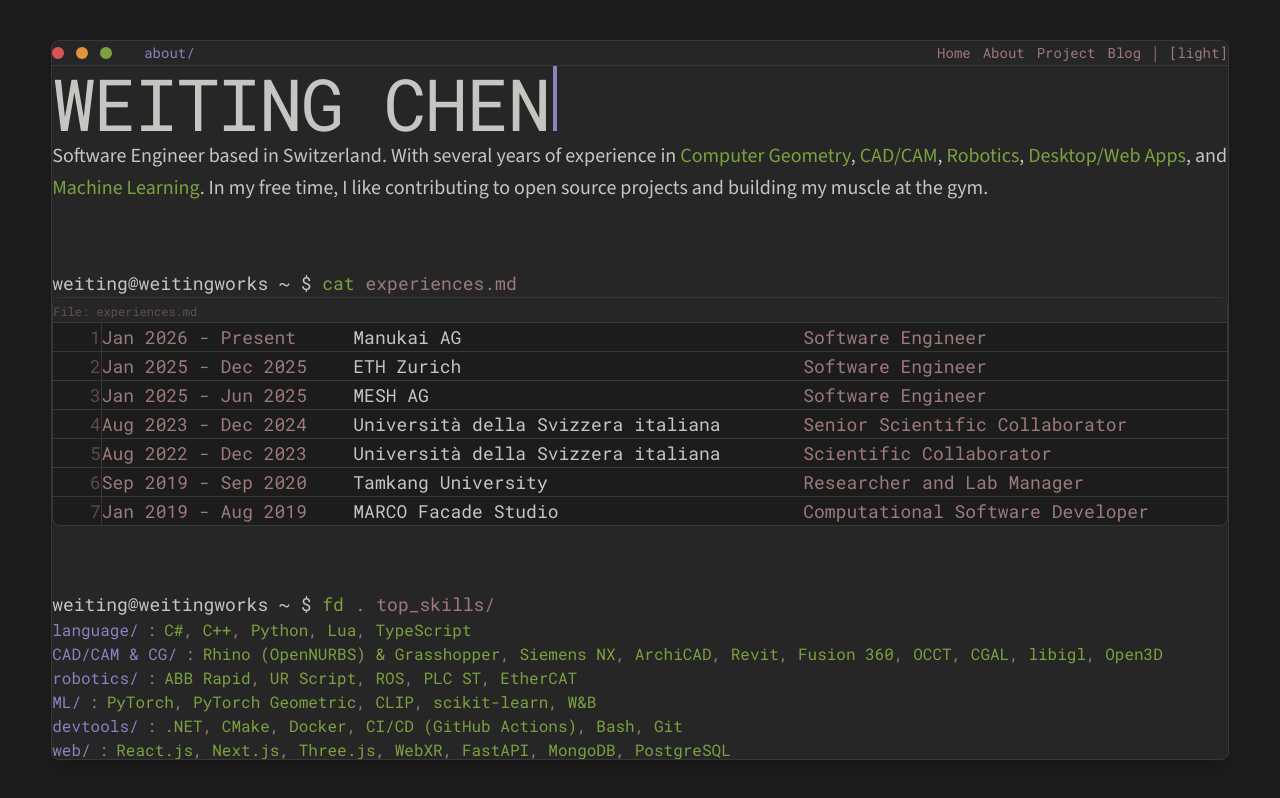
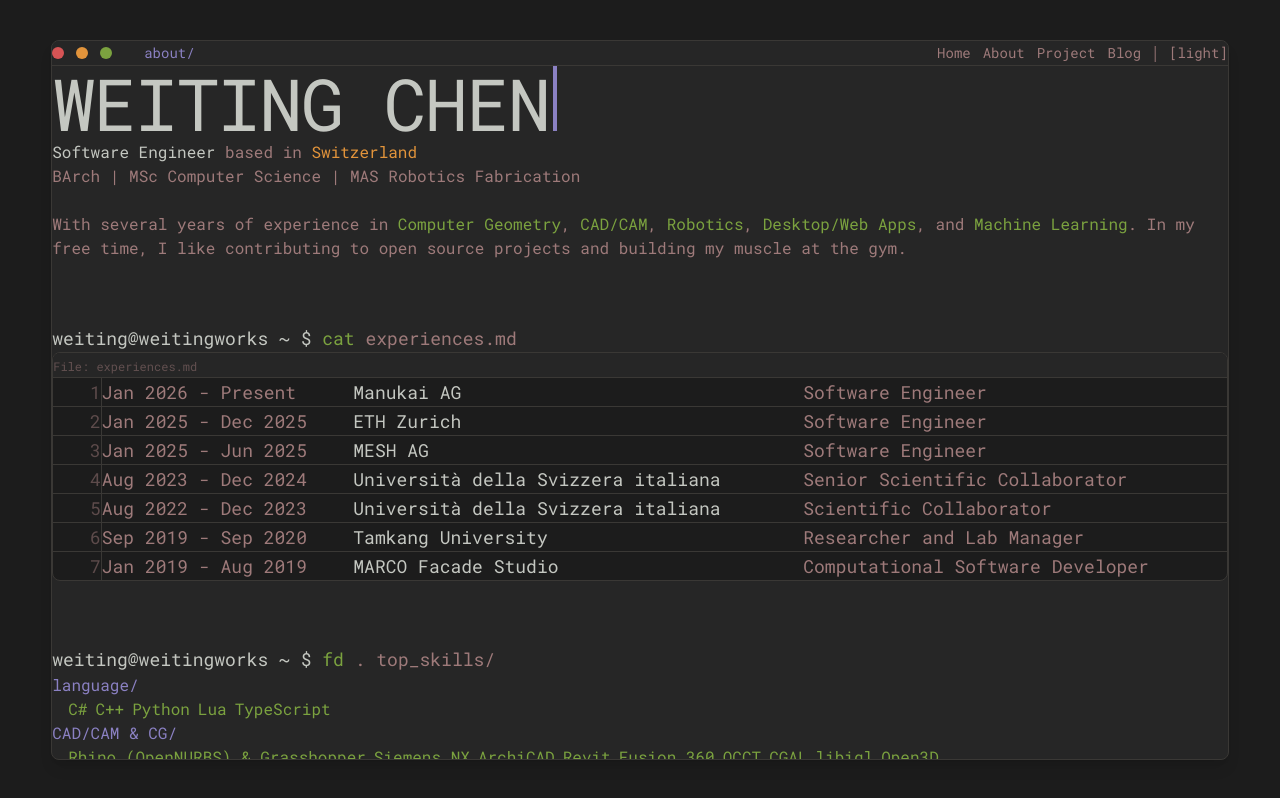
Before and after one commit to WeiTing1991/weitingworks, a Next.js app: page /about in a window 1280 px wide. Built offline with nearby package versions, Linux system fonts and the light colour scheme.

Commit message:
UI improvements: about bio with degrees, skills layout, blog template
- About: add degree line (BArch | MSc CS | MAS Robotics Fabrication)
- About: lighter/smaller bio text with mono font
- About: skills section with better spacing and wrapping
- Blog: rename first post to "Blog Template"

```diff
--- a/content/blog/hello-world.md
+++ b/content/blog/hello-world.md
@@ -1,5 +1,5 @@
 ---
-title: "Hello, world"
+title: "Blog Template"
 date: "2026-04-15"
 excerpt: "First post — how this blog is wired up and what you can put in a post."
 tags: ["meta", "nextjs"]
--- a/src/pages/about.tsx
+++ b/src/pages/about.tsx
@@ -135,9 +135,12 @@ export default function About({ about, links, experiences, skills }: AboutProps)
           transition: "opacity 0.6s ease-out, transform 0.6s ease-out",
         }}
       >
-        <p className="text-[var(--color-text)] text-lg md:text-xl leading-relaxed">
-          Software Engineer based in Switzerland. With several years of experience in <span className="text-[var(--color-foam)]">Computer Geometry</span>, <span className="text-[var(--color-foam)]">CAD/CAM</span>, <span className="text-[var(--color-foam)]">Robotics</span>, <span className="text-[var(--color-foam)]">Desktop/Web Apps</span>, and <span className="text-[var(--color-foam)]">Machine Learning</span>. In my free time, I like contributing to open source projects and building my muscle at the gym.
-        </p>
+        <div className="font-[family-name:var(--font-mono)] text-sm md:text-base text-[var(--color-subtle)] space-y-1">
+          <p><span className="text-[var(--color-text)]">Software Engineer</span> based in <span className="text-[var(--color-gold)]">Switzerland</span></p>
+          <p><span className="text-[var(--color-muted)]">BArch</span> | <span className="text-[var(--color-muted)]">MSc Computer Science</span> | <span className="text-[var(--color-muted)]">MAS Robotics Fabrication</span></p>
+          <br />
+          <p>With several years of experience in <span className="text-[var(--color-foam)]">Computer Geometry</span>, <span className="text-[var(--color-foam)]">CAD/CAM</span>, <span className="text-[var(--color-foam)]">Robotics</span>, <span className="text-[var(--color-foam)]">Desktop/Web Apps</span>, and <span className="text-[var(--color-foam)]">Machine Learning</span>. In my free time, I like contributing to open source projects and building my muscle at the gym.</p>
+        </div>
       </section>
 
       <div className="h-12 md:h-16" />
@@ -219,19 +222,15 @@ export default function About({ about, links, experiences, skills }: AboutProps)
         </p>
 
         {/* grep results */}
-        <div className="font-[family-name:var(--font-mono)] text-sm md:text-base space-y-1 overflow-x-auto">
+        <div className="font-[family-name:var(--font-mono)] text-sm md:text-base space-y-4">
           {Object.entries(skills).map(([category, items]) => (
-            <div key={category} className="flex whitespace-nowrap">
+            <div key={category}>
               <span className="text-[var(--color-iris)]">{category}/</span>
-              <span className="text-[var(--color-muted)] mx-2">:</span>
-              <span>
-                {items.map((skill, j) => (
-                  <span key={skill}>
-                    <span className="text-[var(--color-foam)]">{skill}</span>
-                    {j < items.length - 1 && <span className="text-[var(--color-muted)]">, </span>}
-                  </span>
+              <div className="ml-4 mt-1 flex flex-wrap gap-x-2 gap-y-1">
+                {items.map((skill) => (
+                  <span key={skill} className="text-[var(--color-foam)]">{skill}</span>
                 ))}
-              </span>
+              </div>
             </div>
           ))}
         </div>
```
